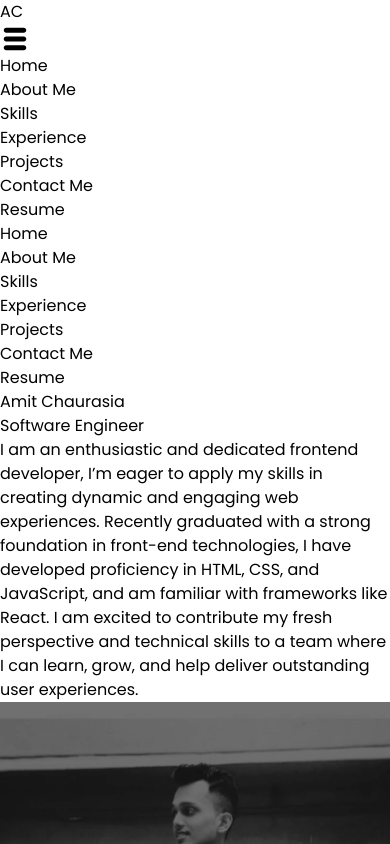
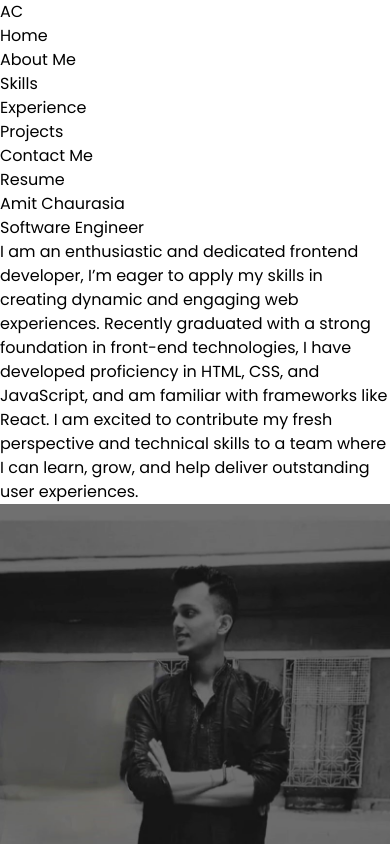
Before and after one commit to amitkumarpc7/AmitK-Portfolio, a React (Vite) app: page / in a window 390 px wide. Shown: the top 844 px of the page. Built offline with nearby package versions, Linux system fonts and the light colour scheme.

Commit message:
fixed mobile nav

```diff
--- a/src/App.jsx
+++ b/src/App.jsx
@@ -15,7 +15,7 @@ const App = () => {
     <>
      <div className="overflow-x-hidden text-neutral-300 antialiased selection:bg-cyan-300 selection:text-cyan-900">
       <div className="fixed top-0 -z-10 h-full w-full">
-        <div className="absolute top-0 z-[-2] h-screen w-screen bg-neutral-950 bg-[radial-gradient(ellipse_80%_80%_at_50%_-20%,rgba(120,119,198,0.3),rgba(255,255,255,0))]">
+        <div className="absolute top-0 z-[-2] h-[calc(100dvh)] w-[100dvw] bg-neutral-950 bg-[radial-gradient(ellipse_80%_80%_at_50%_-20%,rgba(120,119,198,0.3),rgba(255,255,255,0))]">
         </div>
       </div>
 
--- a/src/Components/Navbar.jsx
+++ b/src/Components/Navbar.jsx
@@ -35,7 +35,7 @@ const Navbar = () => {
         </div>
 
         {/* Menu Icon (Mobile) */}
-        <div className="md:hidden">
+        {/* <div className="md:hidden">
           {menuOpen ? (
             <IoClose
               className=" hover:text-purple-700 hover:scale-110 transition-transform duration-300"
@@ -49,7 +49,7 @@ const Navbar = () => {
               onClick={handleMenuToggle}
             />
           )}
-        </div>
+        </div> */}
 
         {/* Contents (Desktop) */}
         <div className="hidden md:flex flex-grow justify-center">
@@ -122,13 +122,13 @@ const Navbar = () => {
           </a>
         </div>
         {/* Mobile Screen */}
-        <div
+        {/* <div
           style={{ transition: "transform 0.3s ease,opacity 0.3s ease" }} // Apply transition to transform
-          className={`md:hidden fixed inset-0 top-16 left-0 w-full h-screen bg-neutral-950 bg-[radial-gradient(ellipse_80%_80%_at_50%_-30%,rgba(120,119,198,0.3),rgba(255,255,255,0))] transition-transform transform ${
-            menuOpen ? "opacity-100" : "opacity-0"
+          className={`md:hidden fixed inset-0 top-16 left-0 w-full h-[calc(100dvh)] bg-neutral-950 bg-[radial-gradient(ellipse_80%_80%_at_50%_-30%,rgba(120,119,198,0.3),rgba(255,255,255,0))] transition-transform transform ${
+            menuOpen ? "opacity-100 translate-y-0" : "opacity-0 translate-y-100"
           } flex justify-center items-center z-50`}
         >
-          <div className="text-center">
+          <div>
             <ul className="space-y-4">
               <li>
                 <a
@@ -195,7 +195,7 @@ const Navbar = () => {
               </li>
             </ul>
           </div>
-        </div>
+        </div> */}
       </nav>
     </>
   );
```
Also changed, not shown: src/Components/Hero.jsx (+0 -13 lines).
